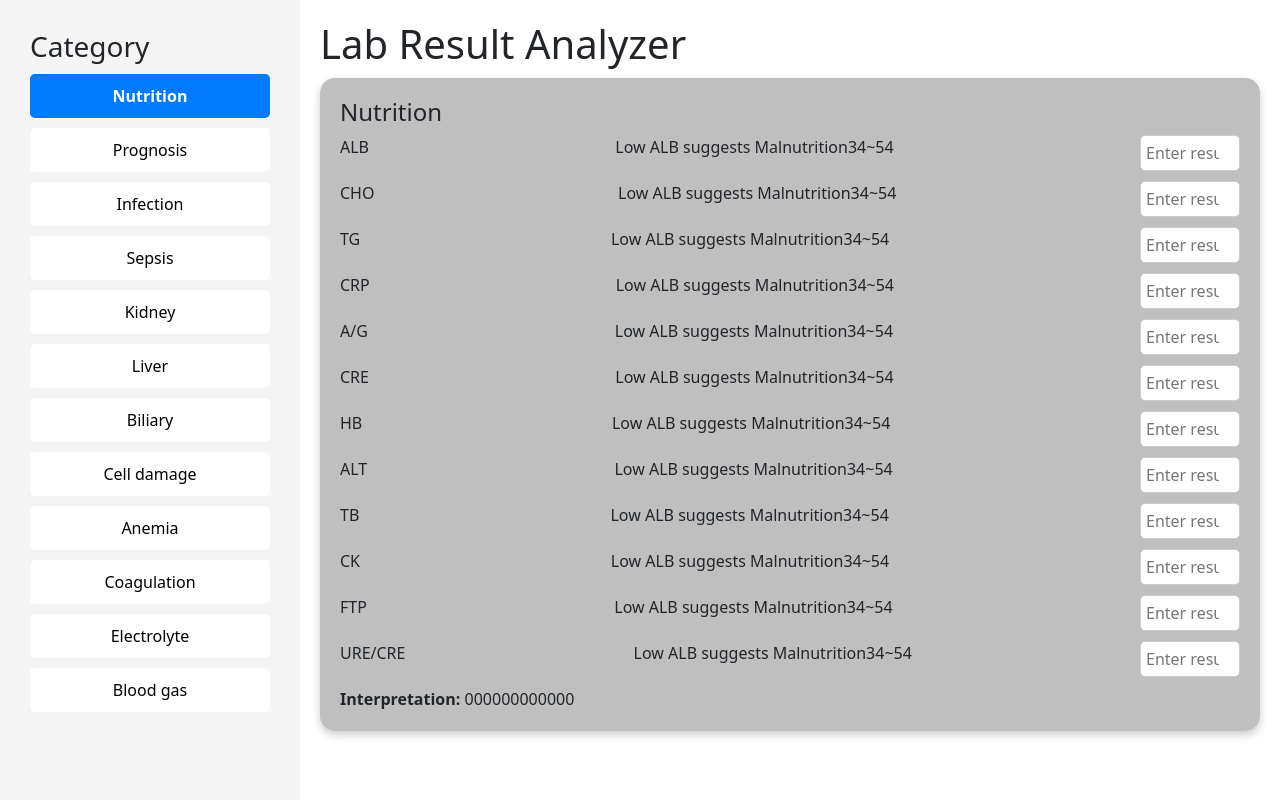
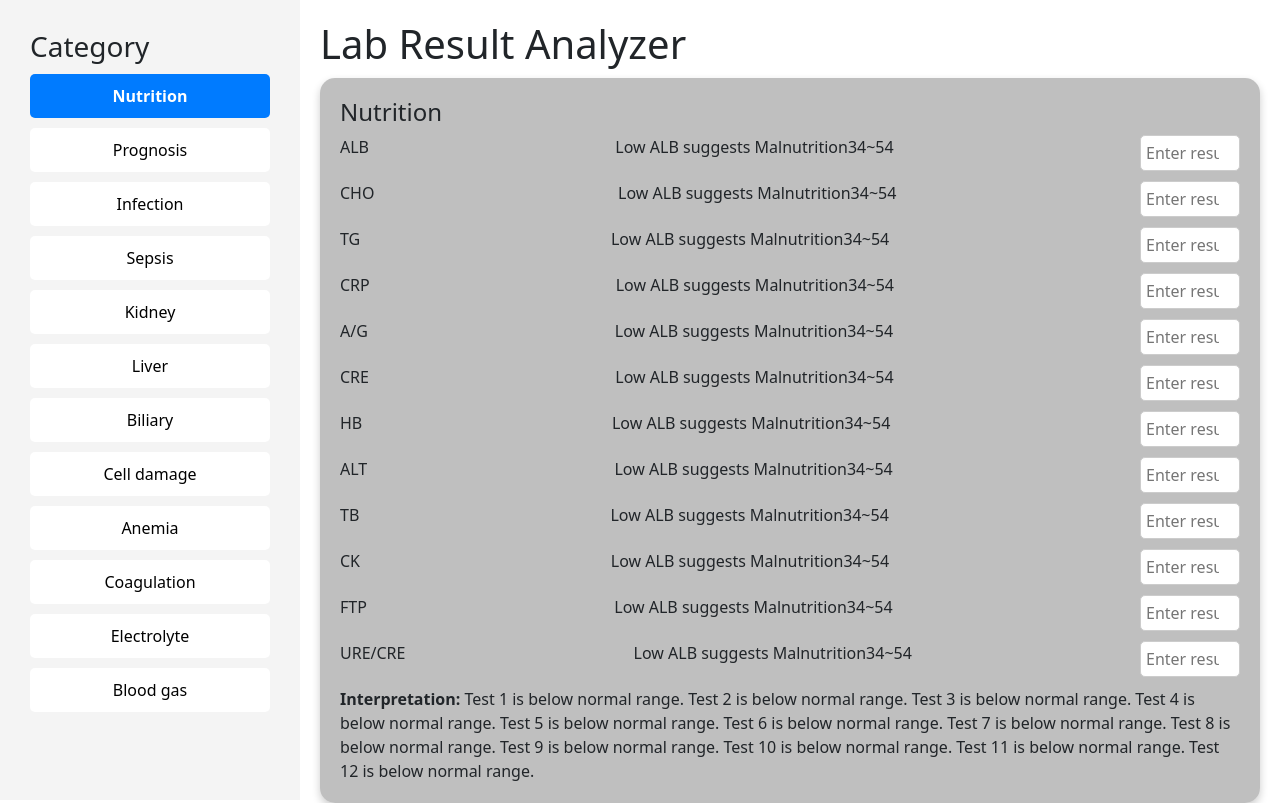
Before and after one commit to william5468/react-app, a React (Vite) app: page / in a window 1280 px wide. Built offline with nearby package versions, Linux system fonts and the light colour scheme; the HTML template or start-up script is replaced by a standard one.

Commit message:
Update App.tsx_INTERPRET

```diff
--- a/src/App.tsx
+++ b/src/App.tsx
@@ -36,7 +36,13 @@ const App: React.FC = () => {
 
   // Example interpretation function
   const interpretationMap = (values: number[]): string => {
-    return values
+    const interpretations = values.map((value, index) => {
+      if (value < 34) return `Test ${index + 1} is below normal range.`;
+      if (value > 54) return `Test ${index + 1} is above normal range.`;
+      return `Test ${index + 1} is normal.`;
+    });
+
+    return interpretations.join(" "); // Join interpretations into a single string
   };
 
   // Define tests data with the correct type
```
